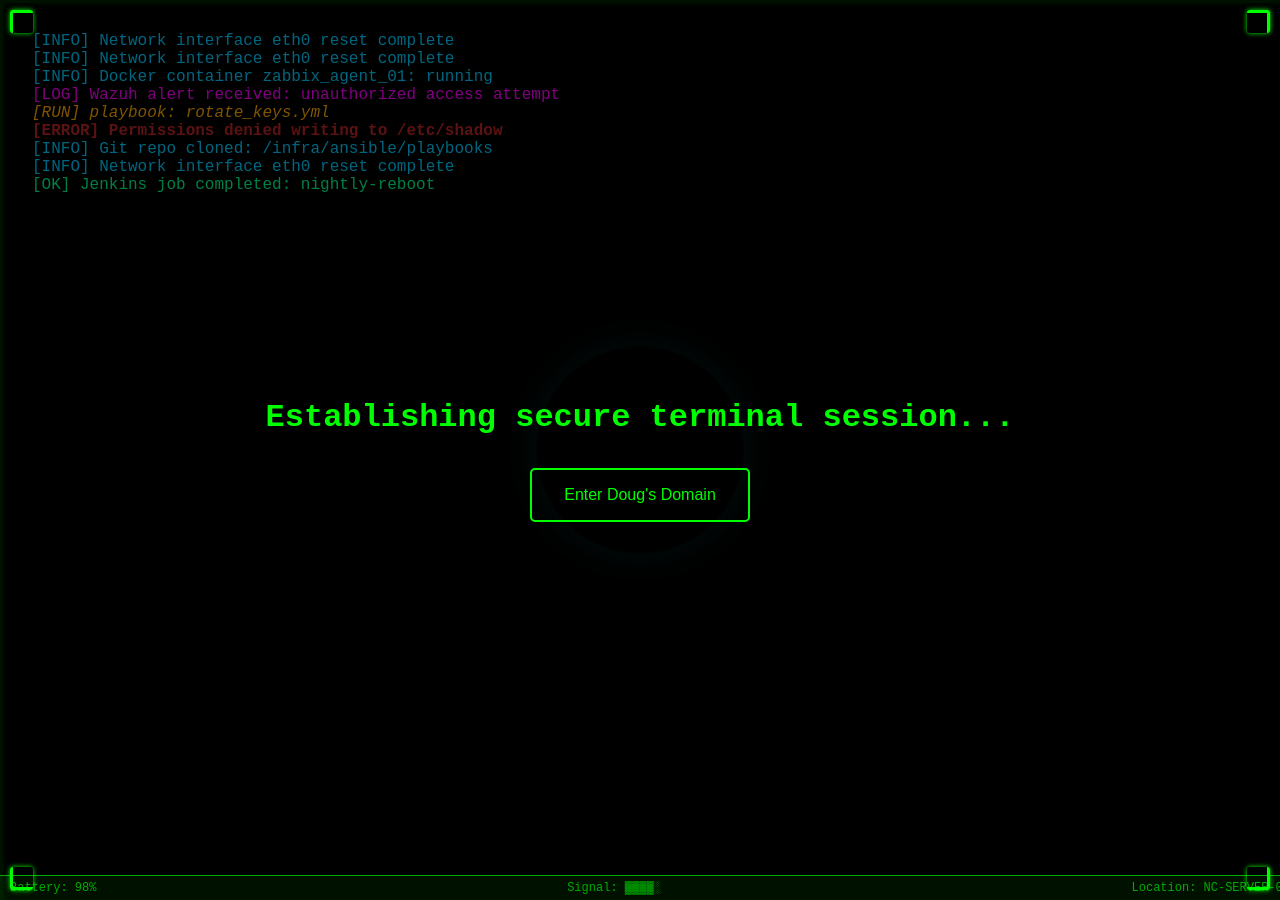
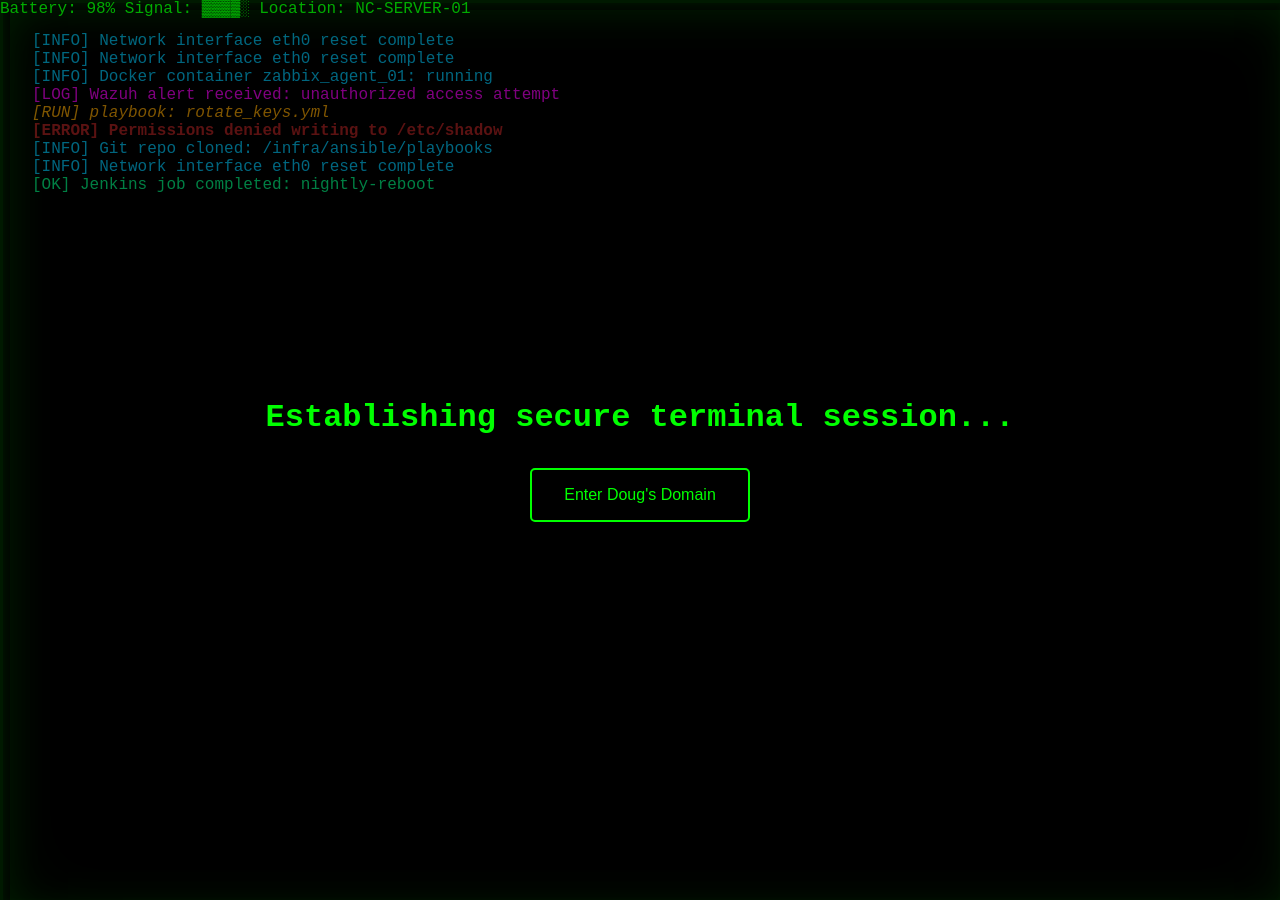
Before and after one commit to dougiedoug98/dougdevops.github.io, a Jekyll site: the page built from index.md, in a window 1280 px wide. Built offline with Jekyll 4.4.1, drawn with Linux system fonts in a browser that asks for light colours.

Commit message:
Update default.html

```diff
--- a/_layouts/default.html
+++ b/_layouts/default.html
@@ -116,62 +116,20 @@
       100% { box-shadow: inset 0 0 12px #00ff00, 0 0 25px #00ff00; }
     }
 
-    /* HUD elements */
-    .hud-corner {
+    /* CRT-style monitor edging */
+.monitor-frame {
   position: fixed;
-  width: 20px;
-  height: 20px;
-  border: 3px solid #00ff00;
-  z-index: 6;
-  transition: all 0.2s ease-in-out;
-  box-shadow: 0 0 5px #00ff00;
-  border-radius: 3px;
-}
-    .hud-top-left { top: 10px; left: 10px; border-right: none; border-bottom: none; }
-    .hud-top-right { top: 10px; right: 10px; border-left: none; border-bottom: none; }
-    .hud-bottom-left { bottom: 10px; left: 10px; border-right: none; border-top: none; }
-    .hud-bottom-right { bottom: 10px; right: 10px; border-left: none; border-top: none; }
-
-    .status-bar {
-      position: fixed;
-      bottom: 0;
-      left: 0;
-      width: 100vw;
-      background: rgba(0, 255, 0, 0.1);
-      padding: 5px 10px;
-      font-size: 12px;
-      color: #00ff00;
-      display: flex;
-      justify-content: space-between;
-      z-index: 2;
-      font-family: 'Courier New', Courier, monospace;
-      border-top: 1px solid #00ff00;
-    }
-
-    .arc-reactor {
-      position: fixed;
-      top: 50%;
-      left: 50%;
-      width: 200px;
-      height: 200px;
-      transform: translate(-50%, -50%);
-      border-radius: 50%;
-      border: 4px solid rgba(0, 255, 255, 0.5);
-      box-shadow: 0 0 30px rgba(0, 255, 255, 0.8), 0 0 60px rgba(0, 255, 255, 0.4);
-      z-index: 0;
-      opacity: 0.05;
-      animation: pulseReactor 2s infinite ease-in-out;
-      pointer-events: none;
-    }
-
-    @keyframes pulseReactor {
-      0% { transform: translate(-50%, -50%) scale(1); opacity: 0.05; }
-      50% { transform: translate(-50%, -50%) scale(1.05); opacity: 0.08; }
-      100% { transform: translate(-50%, -50%) scale(1); opacity: 0.05; }
-    }
-  .hud-corner:hover {
-  transform: scale(1.3);
-  box-shadow: 0 0 15px #00ffff;
+  top: 0;
+  left: 0;
+  width: 100vw;
+  height: 100vh;
+  box-shadow:
+    inset 0 0 40px rgba(0, 255, 0, 0.15),
+    inset 0 0 80px rgba(0, 255, 0, 0.05),
+    0 0 15px rgba(0, 255, 0, 0.1);
+  border: 10px solid rgba(0, 255, 0, 0.05);
+  z-index: 2;
+  pointer-events: none;
 }
 
 .flicker {
@@ -204,10 +162,7 @@
     </div>
   </div>
 
-  <div class="hud-corner hud-top-left"></div>
-  <div class="hud-corner hud-top-right"></div>
-  <div class="hud-corner hud-bottom-left"></div>
-  <div class="hud-corner hud-bottom-right"></div>
+
 
   <div class="status-bar">
     <span>Battery: 98%</span>
@@ -294,5 +249,6 @@
 
     window.onload = typeIntro;
   </script>
+  <div class="monitor-frame"></div>
 </body>
 </html>
```
